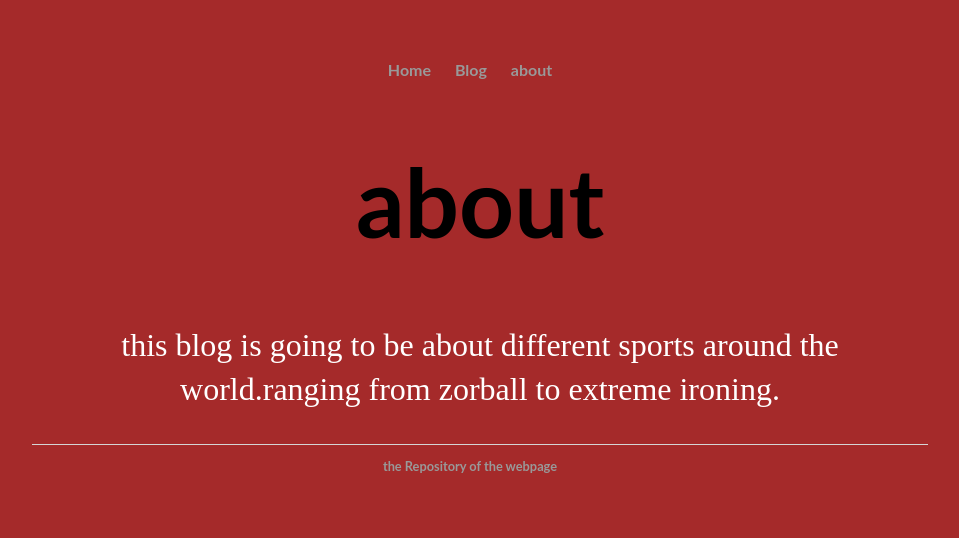
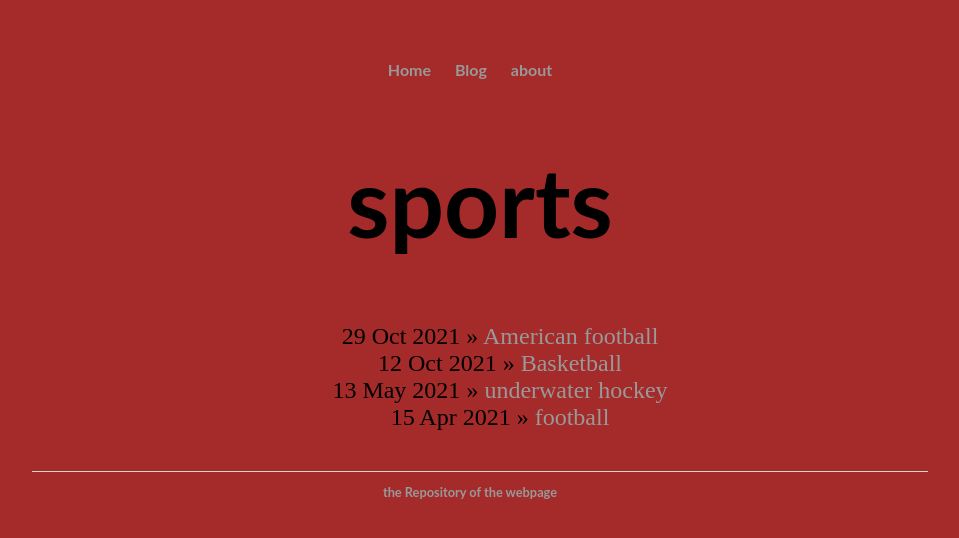
Before and after one commit to abdulrazeg/abdul.github.io, a Jekyll site: the page built from blog/index.html, in a window 1280 px wide. Shown: the top 538 px of the page, without its empty margins (160-1119 px from the left). Built offline with Jekyll 4.4.1, drawn with Linux system fonts in a browser that asks for light colours.

Commit message:
Update index.html

```diff
--- a/blog/index.html
+++ b/blog/index.html
@@ -1,7 +1,13 @@
 ---
 layout: default
-title: about
+title: sports
 ---
 <h1>{{ page.title }}</h1>
+ <ul class="posts">
 
-  <p>this blog is going to be about different sports around the world.ranging from zorball to extreme ironing.</p>
+   {% for post in site.posts %}
+     <li><span>{{ post.date | date_to_string }}</span> » <a href="{{ post.url }}" title="{{ post.title }}">{{
+post.title }}</a></li>
+
+   {% endfor %}
+ </ul>
```
